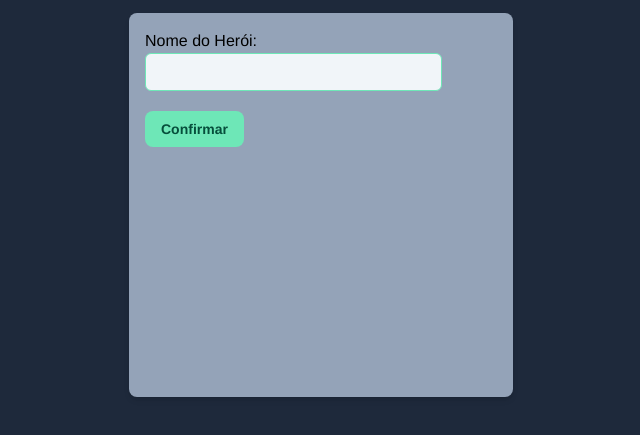
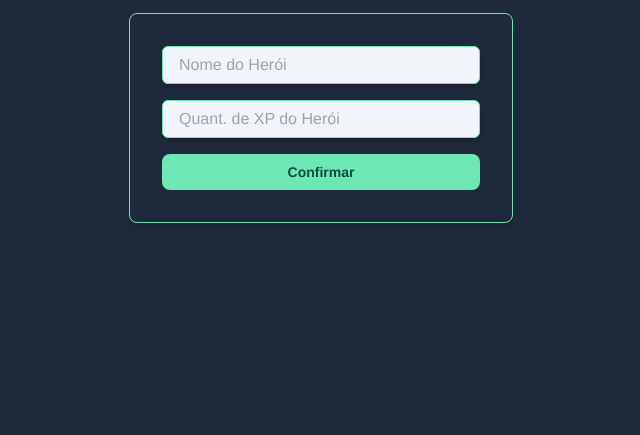
Before and after one commit to ingridevv/desafio-projeto-heroi, a website: page src/index.html in a window 1280 px wide. Shown: the part 75-510 px from the top of the page, without its empty margins (319-959 px from the left). Drawn offline with Linux system fonts and the light colour scheme.

Commit message:
Finalização do Desafio com Ajustes Finais

```diff
--- a/src/index.html
+++ b/src/index.html
@@ -8,46 +8,37 @@
 </head>
 
 <body class="bg-slate-800">
-
-
-    <div
-      class="relative flex flex-col justify-center items-center"
-    >
+  <div class="relative flex flex-col justify-center items-center">
     <h1 class="text-cyan-100 font-bold text-2xl mt-10">
       Classificador de Nível de Herói
     </h1>
 
-      <div
-        class="bg-slate-400 inline-flex p-4 rounded-lg shadow-md m-4 w-96 h-96"
-      >
-
+    <div class="bg-slate-500 border border-emerald-300 inline-flex p-4 rounded-lg shadow-md m-4 w-96 h-54">
       <!-- Formulário -->
-        <form id="formHeroi" class="items-center justify-center">
-
-        <div class="flex flex-col gap-2">
-          <div class="w-full">
-
-            <label for="text">Nome do Herói:
-            </label>
-
+      <form id="formHeroi" class="flex flex-col items-center w-full">
+        <div class="flex flex-col gap-4 w-full p-4">
           <input
             type="text"
             id="name"
+            placeholder="Nome do Herói"
             required
-            class="w-full py-1.5 mb-5 bg-slate-100 border border-emerald-300 rounded-md focus:outline-none"/>
-          </div>
-        </div>
-
-         <!-- <label for="text">Nível de XP do Herói:</label><br />
-          <input type="number" id="xp" required /><br /> -->
-
+            class="w-full px-4 py-1.5 bg-slate-100 shadow-md border border-emerald-300 rounded-md focus:outline-none placeholder:text-gray-200"
+          />
+          <input
+            type="text"
+            id="xp"
+            placeholder="Quant. de XP do Herói"
+            required
+            class="w-full px-4 py-1.5 bg-slate-100 shadow-md border border-emerald-300 rounded-md focus:outline-none placeholder:text-gray-200"
+          />
           <button
             type="submit"
-            class="bg-emerald-300 hover:bg-emerald-400 px-4 py-2 rounded-lg font-bold text-sm text-emerald-900 font-sans"
+            class="w-full bg-emerald-300 hover:bg-emerald-400 px-4 py-2 rounded-lg font-bold text-sm text-emerald-900"
           >
-            Confirmar</button>
+            Confirmar
+          </button>
+        </div>
       </form>
-
     </div>
     <div class="text-slate-50" id="result"></div>
   </div>
```
Also changed, not shown: tailwind.config.js (+3 -4 lines). Lines whose indentation alone changed are shown as unchanged.
